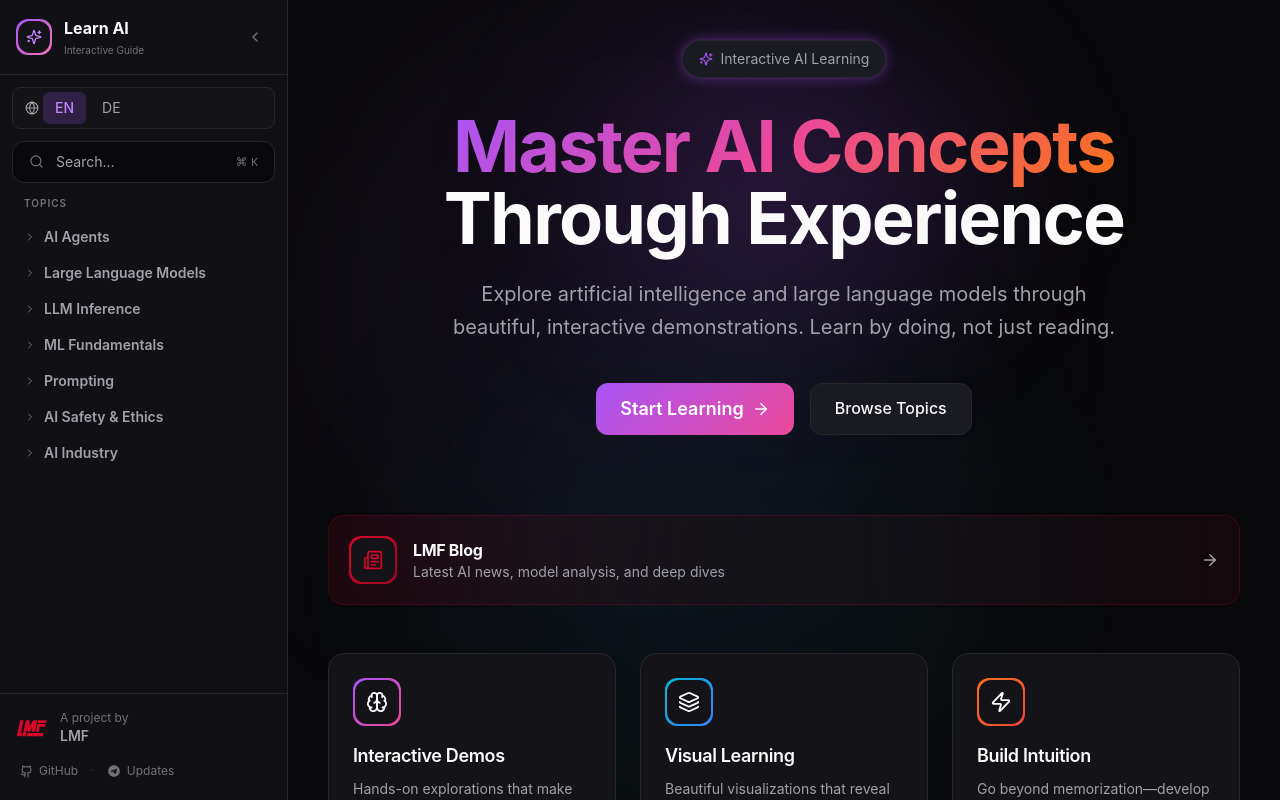
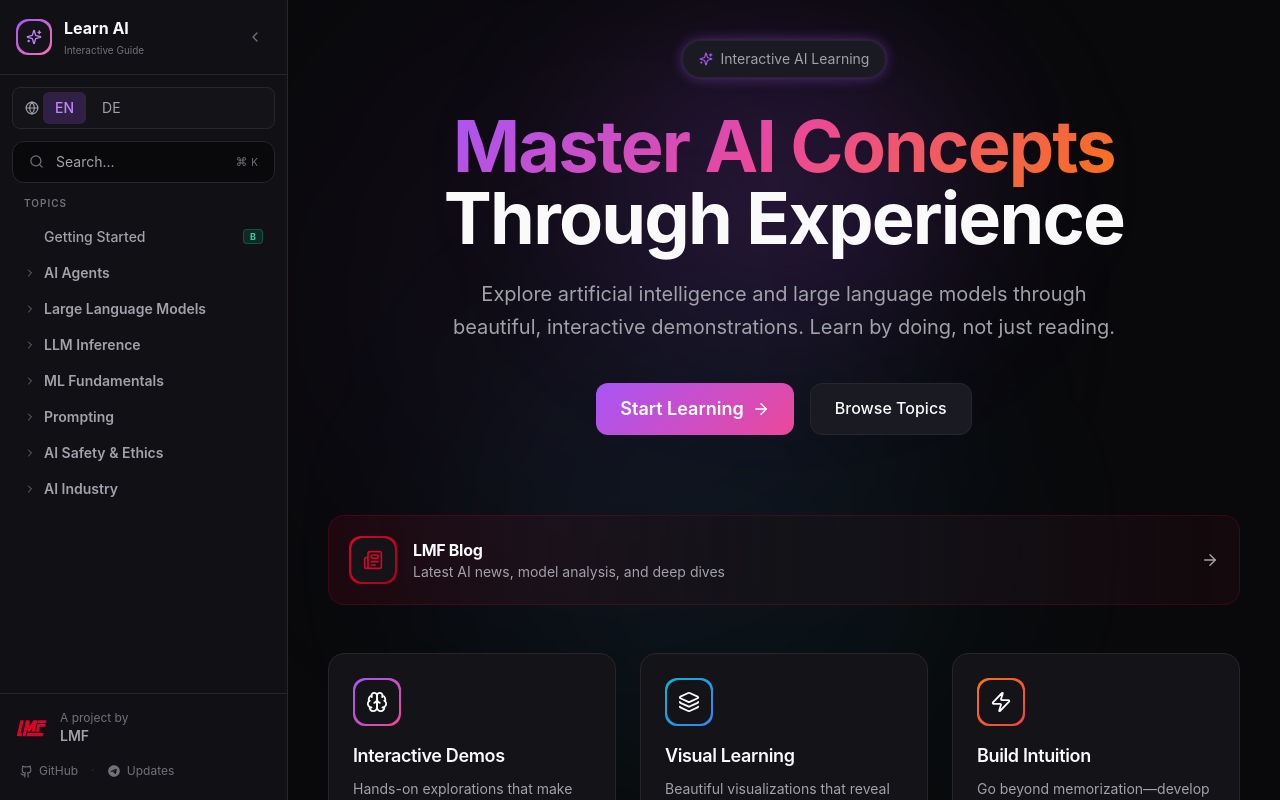
Before and after one commit to LoggeL/learn-guide, a Next.js app: page /en in a window 1280 px wide. Shown: the top 800 px of the page. Built offline with nearby package versions, Linux system fonts and the light colour scheme.

Commit message:
add Getting Started to sidebar

```diff
--- a/src/components/layout/Sidebar.tsx
+++ b/src/components/layout/Sidebar.tsx
@@ -20,6 +20,7 @@ interface Topic {
 
 // Topic structure with translation keys
 const topicTree: Topic[] = [
+      { id: 'getting-started', nameKey: 'getting-started', path: '/ai/getting-started', difficulty: 'beginner' },
       {
         id: 'agents',
         nameKey: 'agents',
```
